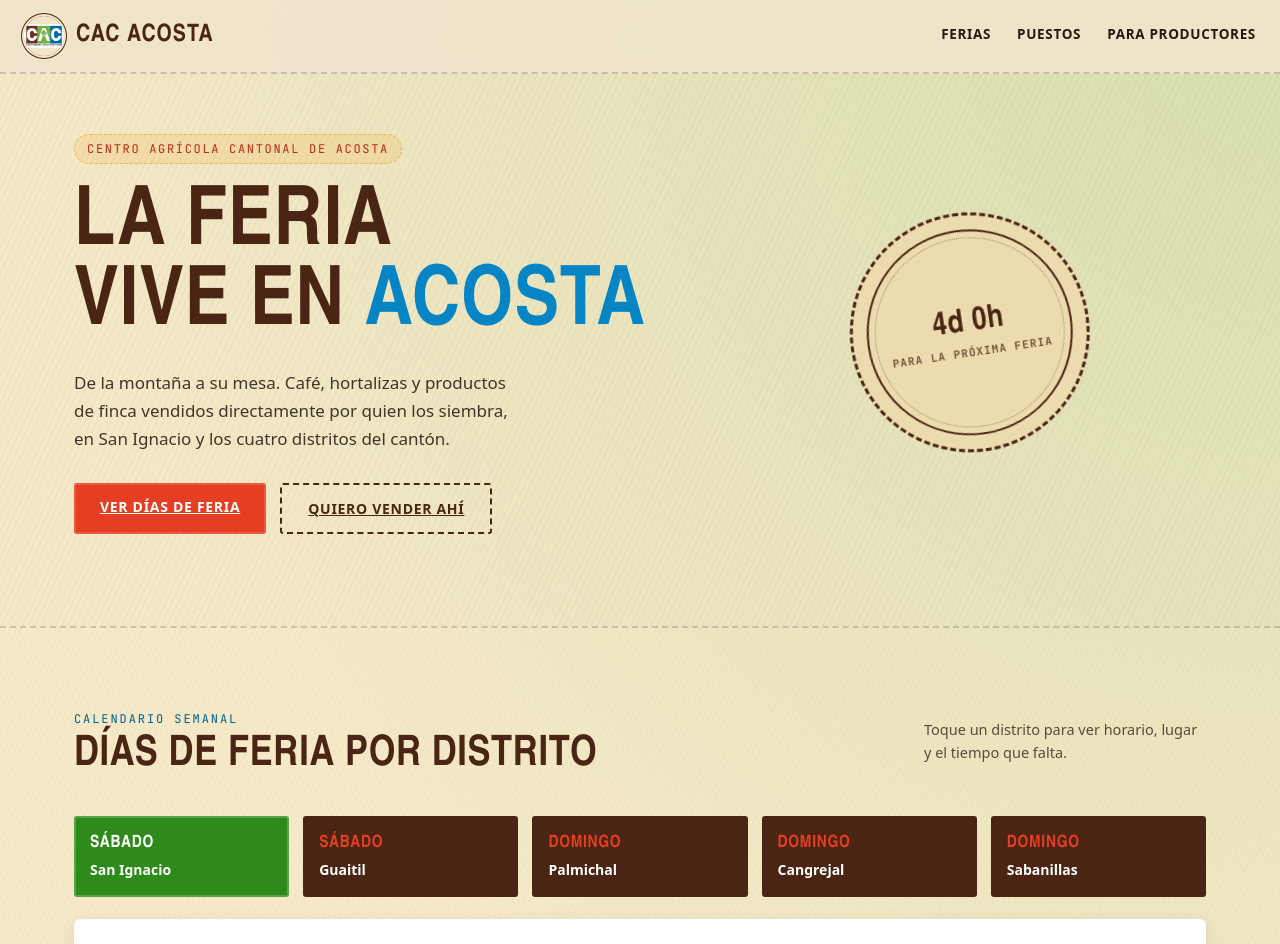
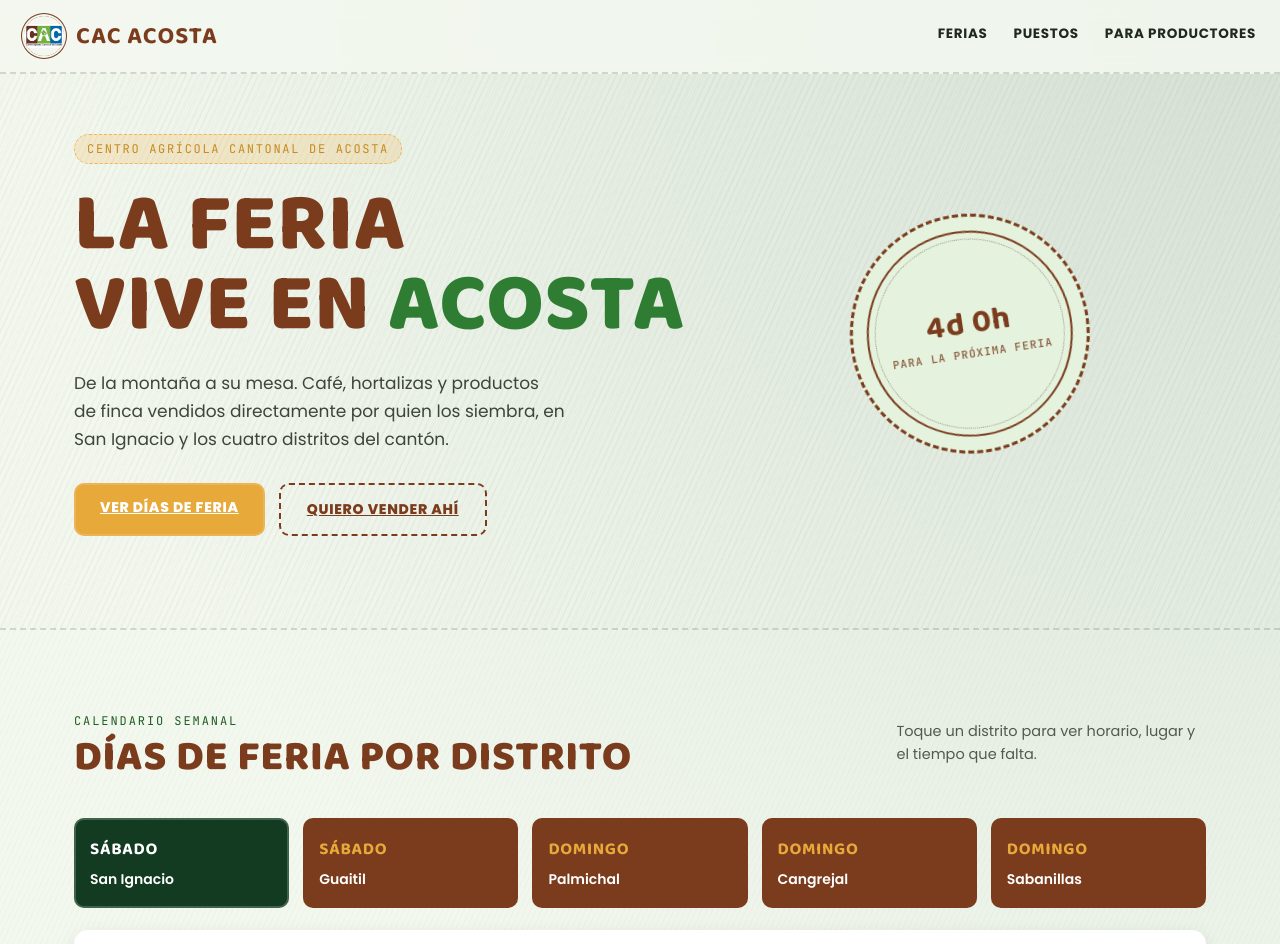
Before and after one commit to kacn1z-del/cac-acosta, a React (Vite) app: page / in a window 1280 px wide. Shown: the top 944 px of the page. Built offline with nearby package versions, Linux system fonts and the light colour scheme.

Commit message:
Actualizar index.css

```diff
--- a/src/index.css
+++ b/src/index.css
@@ -1,28 +1,27 @@
 /* ============================================================
-   CAC ACOSTA — sistema de diseño (refresco visual, paleta viva)
-   Tierra #4A2513 · Cultivo #45B02A · Altura #0684C4
-   Papel  #F5E9C8 · Tinta  #241A10 · Madura #E63E23 · Oro #F0A422
-   Estarcido: Big Shoulders Stencil Display (títulos)
-   Cuerpo: Karla · Dato: JetBrains Mono
+   CAC ACOSTA — sistema de diseño (paleta agro: verde + dorado)
+   Cultivo #1E5631 · Verde medio #2E7D32 · Dorado #E8A93B
+   Papel #F3F8EF · Tinta #20291D · Granero #7A3C1D
+   Titulares: Baloo 2 · Cuerpo: Poppins · Dato: JetBrains Mono
    ============================================================ */
 
 :root {
-  --tierra: #4A2513;
-  --tierra-oscuro: #2E160A;
-  --cultivo: #45B02A;
-  --cultivo-oscuro-solid: #2E8A1A;
-  --cielo: #0684C4;
-  --cielo-oscuro: #04618F;
-  --papel: #F5E9C8;
-  --papel-alto: #EBDBAE;
-  --tinta: #241A10;
-  --maduro: #E63E23;
-  --maduro-oscuro: #B92C16;
-  --oro: #F0A422;
-  --linea: rgba(36, 26, 16, 0.18);
+  --tierra: #7A3C1D;
+  --tierra-oscuro: #532810;
+  --cultivo: #1E5631;
+  --cultivo-oscuro-solid: #123B21;
+  --cielo: #2E7D32;
+  --cielo-oscuro: #1F5C24;
+  --papel: #F3F8EF;
+  --papel-alto: #E4F2DE;
+  --tinta: #20291D;
+  --maduro: #E8A93B;
+  --maduro-oscuro: #C68A22;
+  --oro: #E8A93B;
+  --linea: rgba(32, 41, 29, 0.16);
 
-  --fuente-estarcido: 'Big Shoulders Stencil Display', 'Arial Narrow', sans-serif;
-  --fuente-cuerpo: 'Karla', system-ui, sans-serif;
+  --fuente-estarcido: 'Baloo 2', 'Arial Rounded MT Bold', sans-serif;
+  --fuente-cuerpo: 'Poppins', system-ui, sans-serif;
   --fuente-dato: 'JetBrains Mono', monospace;
 
   color-scheme: light;
@@ -72,9 +71,9 @@ button {
 .pagina {
   overflow-x: hidden;
   background-image:
-    radial-gradient(circle at 100% 0%, rgba(69, 176, 42, 0.16), transparent 45%),
-    radial-gradient(circle at 0% 100%, rgba(6, 132, 196, 0.13), transparent 50%),
-    repeating-linear-gradient(115deg, rgba(62,36,22,0.025) 0px, rgba(62,36,22,0.025) 1px, transparent 1px, transparent 5px);
+    radial-gradient(circle at 100% 0%, rgba(30, 86, 49, 0.14), transparent 45%),
+    radial-gradient(circle at 0% 100%, rgba(232, 169, 59, 0.14), transparent 50%),
+    repeating-linear-gradient(115deg, rgba(32,41,29,0.025) 0px, rgba(32,41,29,0.025) 1px, transparent 1px, transparent 5px);
 }
 
 .envoltura {
@@ -93,7 +92,7 @@ button {
   position: sticky;
   top: 0;
   z-index: 50;
-  background: rgba(239, 228, 204, 0.88);
+  background: rgba(243, 248, 239, 0.88);
   backdrop-filter: blur(8px);
   border-bottom: 2px dashed var(--linea);
 }
@@ -253,7 +252,7 @@ button {
 
 .boton {
   border: none;
-  border-radius: 3px;
+  border-radius: 10px;
   padding: 14px 26px;
   font-weight: 800;
   font-size: 14px;
@@ -390,7 +389,7 @@ button {
   border: none;
   background: var(--tierra);
   color: #fff;
-  border-radius: 3px;
+  border-radius: 10px;
   padding: 18px 16px;
   text-align: left;
   position: relative;
@@ -427,7 +426,7 @@ button {
 .panel-dia {
   margin-top: 22px;
   border: none;
-  border-radius: 6px;
+  border-radius: 14px;
   padding: 26px 28px;
   background: #fff;
   box-shadow: 0 2px 0 var(--linea), 0 6px 18px rgba(36,26,16,0.10);
@@ -515,7 +514,7 @@ button {
   border: 2px solid var(--tierra);
   background: transparent;
   color: var(--tierra);
-  border-radius: 3px;
+  border-radius: 999px;
   padding: 8px 16px;
   font-size: 12.5px;
   font-weight: 700;
@@ -541,7 +540,7 @@ button {
 
 .puesto {
   border: 1px dashed var(--linea);
-  border-radius: 4px;
+  border-radius: 12px;
   background: #fff;
   padding: 22px;
   transition: box-shadow 0.2s ease, border-color 0.2s ease, transform 0.2s ease;
```
